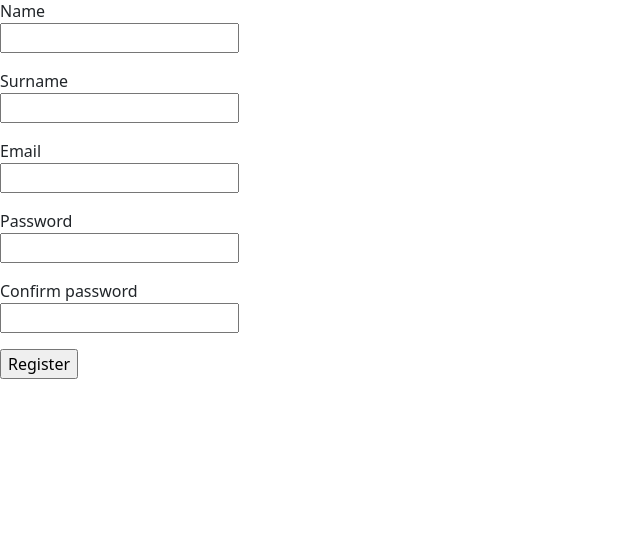
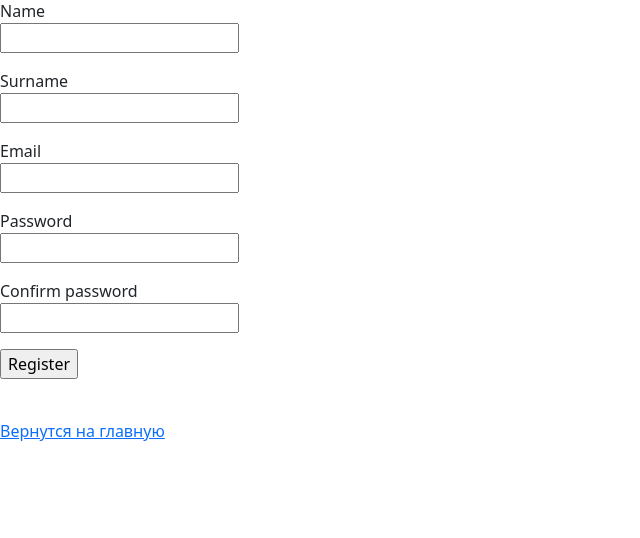
Before and after one commit to ZAndreyV/homeWorkPythonFlask, a Flask app: page /register/ in a window 1280 px wide. Shown: the part 57-595 px from the top of the page, without its empty margins (0-640 px from the left). Run offline with Flask 3, Linux system fonts and the light colour scheme.

Commit message:
added homeWork 3.1

```diff
--- a/homeWorkFlask3/templates/register.html
+++ b/homeWorkFlask3/templates/register.html
@@ -26,10 +26,13 @@
     {% endif %}
     </p>
     {% endfor %}
+
     <p>
         <input type="submit" value="Register">
     </p>
 </form>
+        <br>
+        <a href="{{ url_for('page_main') }}">Вернутся на главную</a><br>
 {% endblock %}
 </form>
 </body>
```
